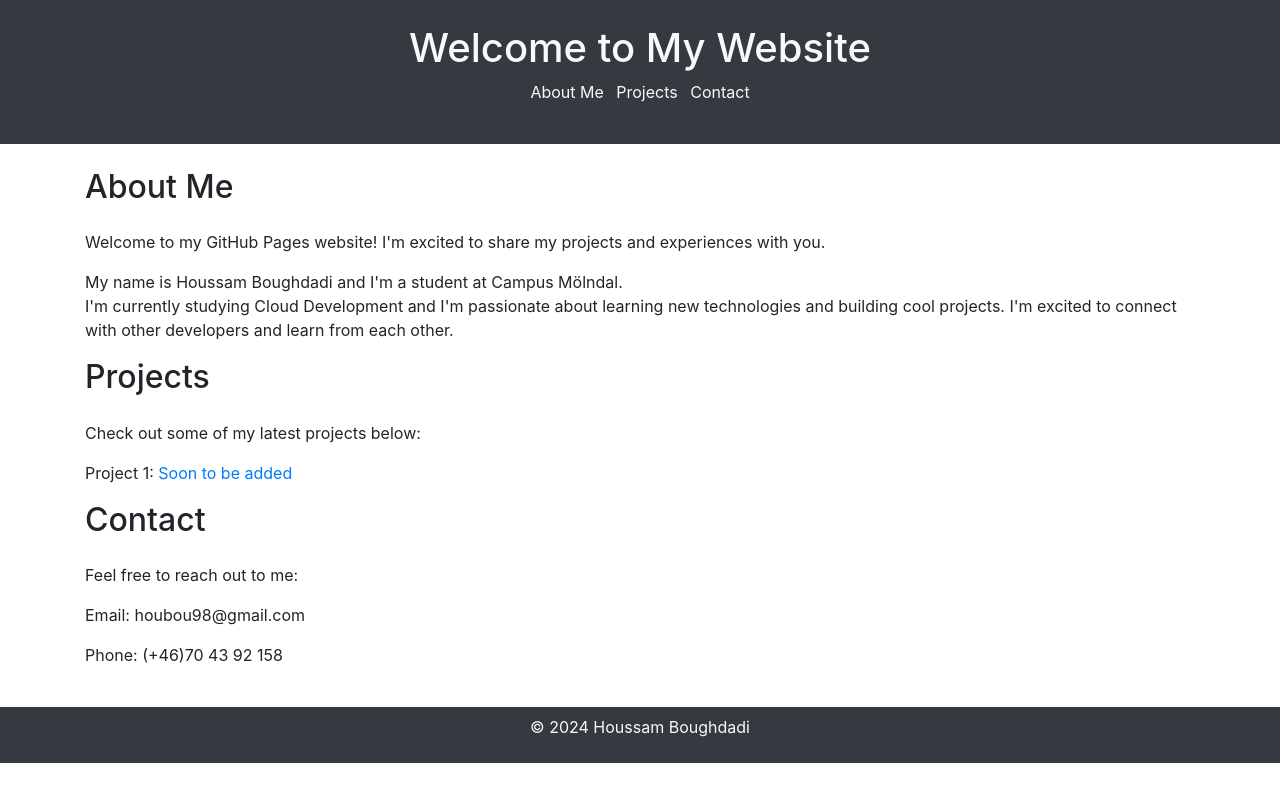
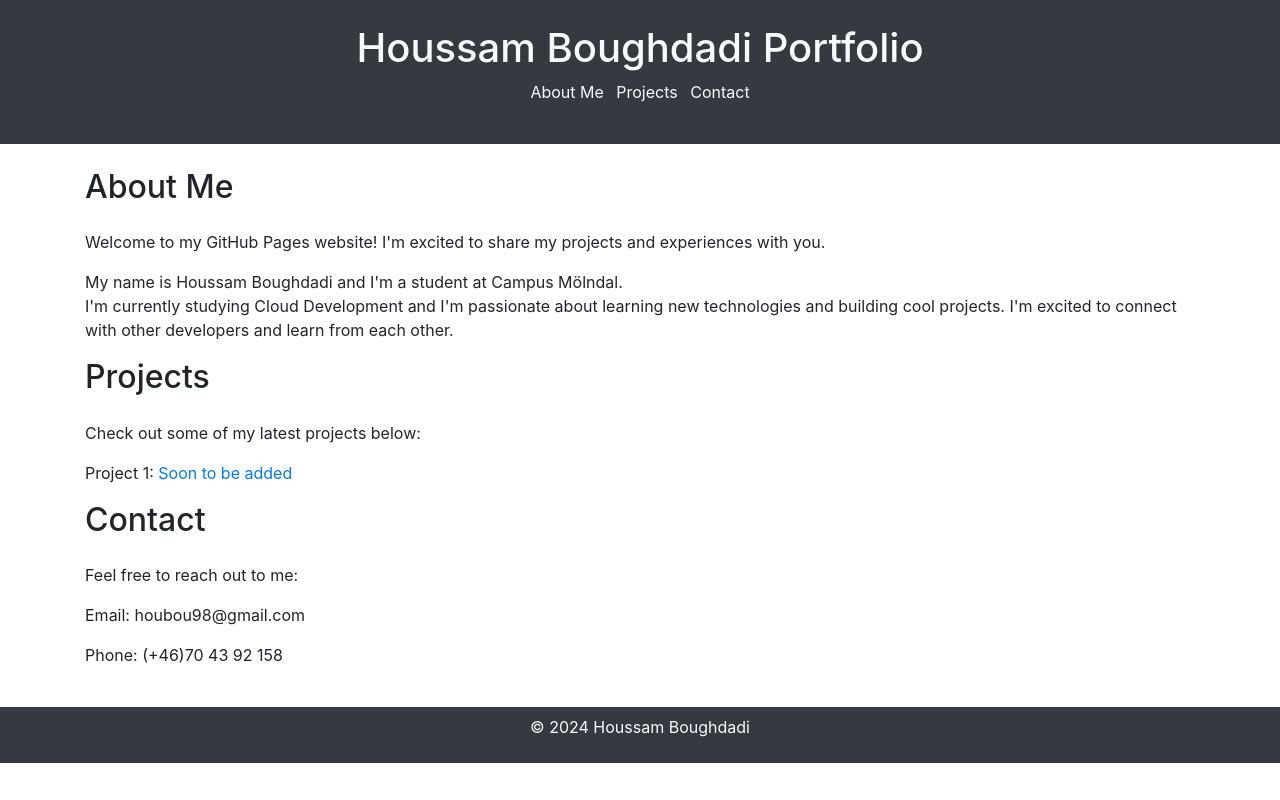
Before and after one commit to houbou98-19/houbou98-19.github.io, a plain HTML site: page index.html in a window 1280 px wide. Drawn offline with nearby package versions, Linux system fonts and the light colour scheme.

Commit message:
change title to name and portfolio

```diff
--- a/index.html
+++ b/index.html
@@ -3,13 +3,13 @@
 <head>
     <meta charset="UTF-8">
     <meta name="viewport" content="width=device-width, initial-scale=1.0">
-    <title>Welcome to My Website</title>
+    <title>Houssam Boughdadi Portfolio</title>
     <link rel="stylesheet" href="https://maxcdn.bootstrapcdn.com/bootstrap/4.5.2/css/bootstrap.min.css">
 </head>
 <body>
     <header class="bg-dark text-light py-4">
         <div class="container">
-            <h1 class="text-center">Welcome to My Website</h1>
+            <h1 class="text-center">Houssam Boughdadi Portfolio</h1>
             <nav class="text-center">
                 <ul class="list-inline">
                     <li class="list-inline-item"><a class="text-light" href="#about">About Me</a></li>
```
